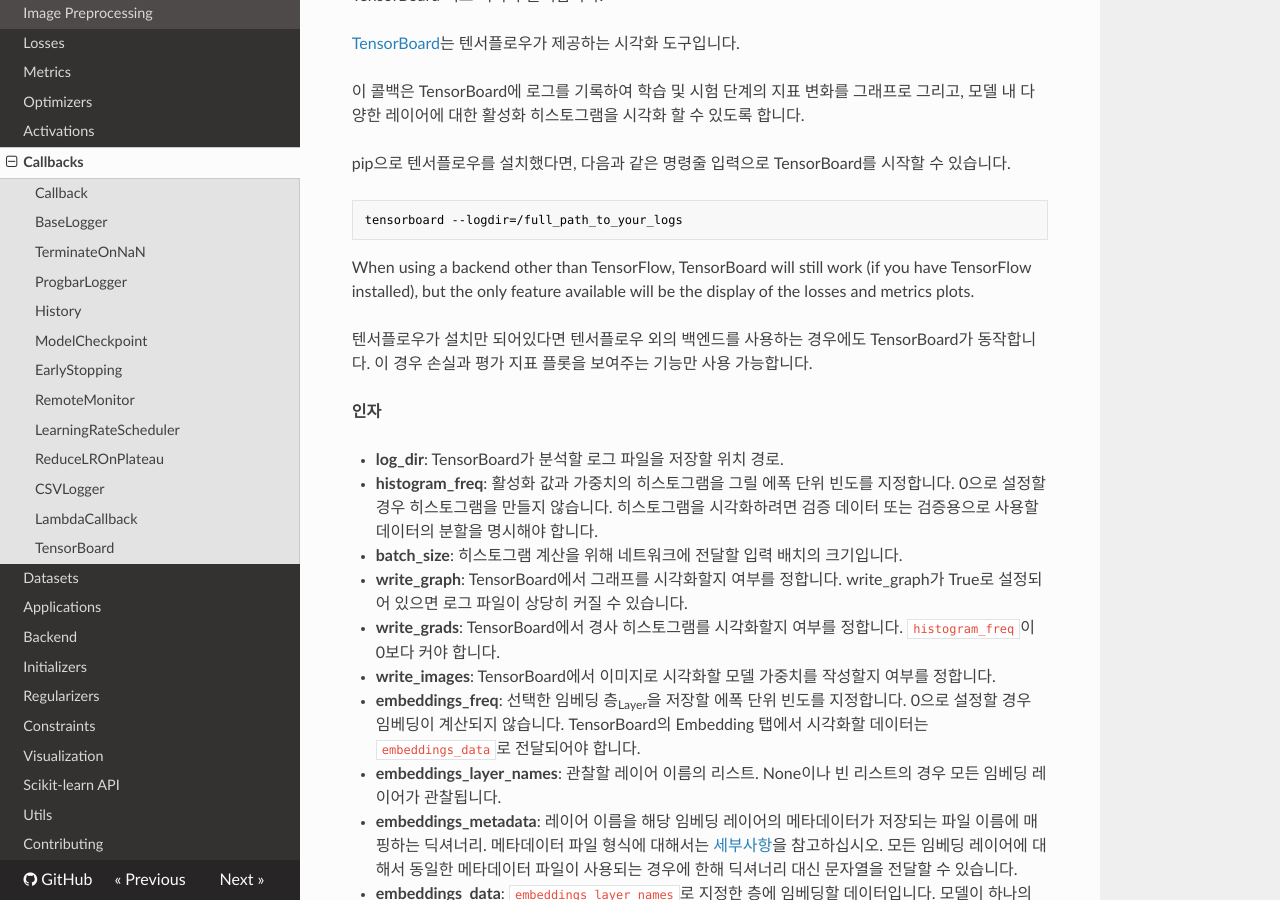
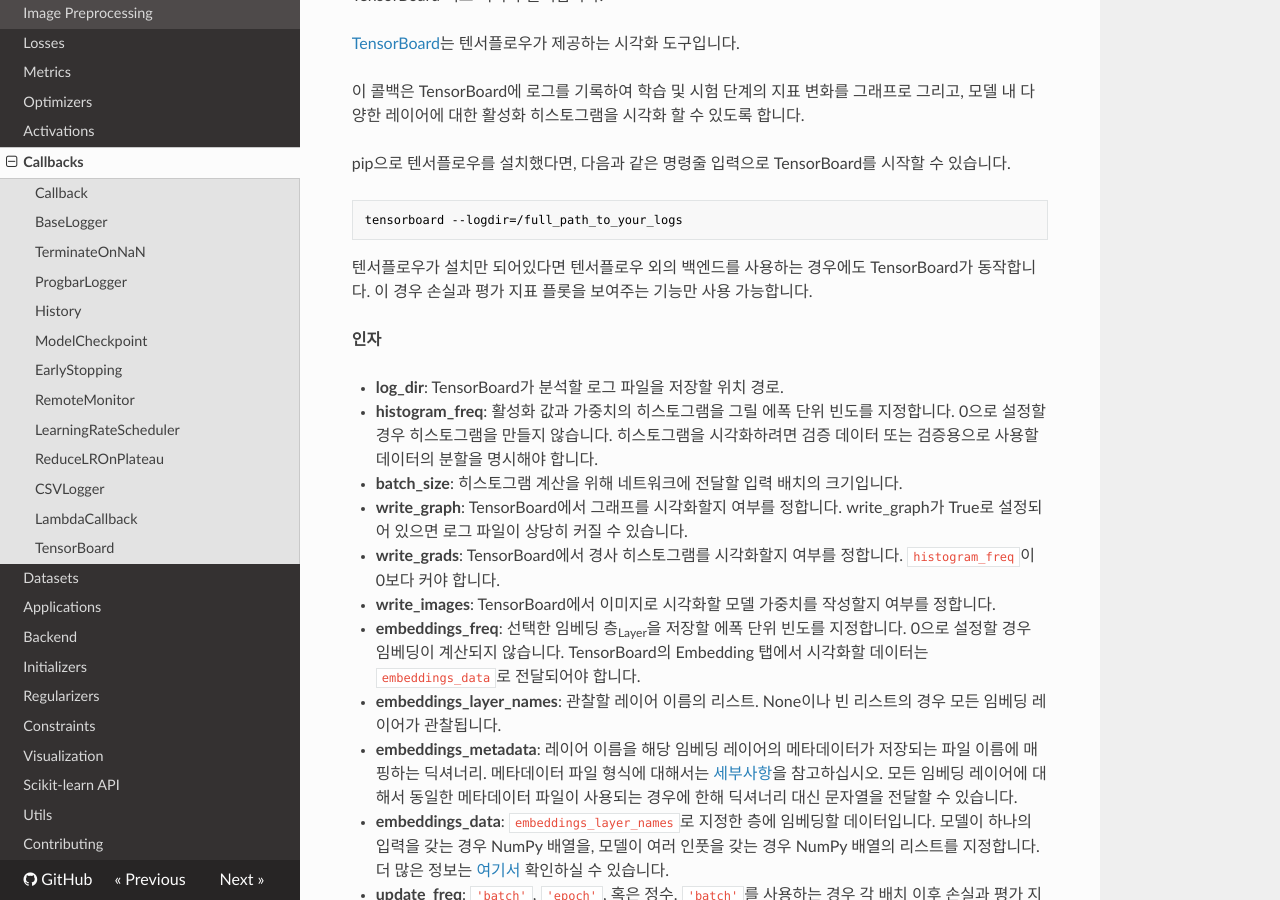
Before and after one commit to keras-team/keras-docs-ko, an MkDocs documentation site: the page built from sources/callbacks.md, in a window 1280 px wide and 900 px high, scrolled down 6863 px. Built offline with MkDocs 1.6.1, drawn with Linux system fonts in a browser that asks for light colours; nearby versions of some CDN libraries.

Commit message:
delete remaining English text

````diff
--- a/sources/callbacks.md
+++ b/sources/callbacks.md
@@ -290,7 +290,6 @@
 ```sh
 tensorboard --logdir=/full_path_to_your_logs
 ```
-When using a backend other than TensorFlow, TensorBoard will still work (if you have TensorFlow installed), but the only feature available will be the display of the losses and metrics plots.
 
 텐서플로우가 설치만 되어있다면 텐서플로우 외의 백엔드를 사용하는 경우에도 TensorBoard가 동작합니다. 이 경우 손실과 평가 지표 플롯을 보여주는 기능만 사용 가능합니다.
 
````
